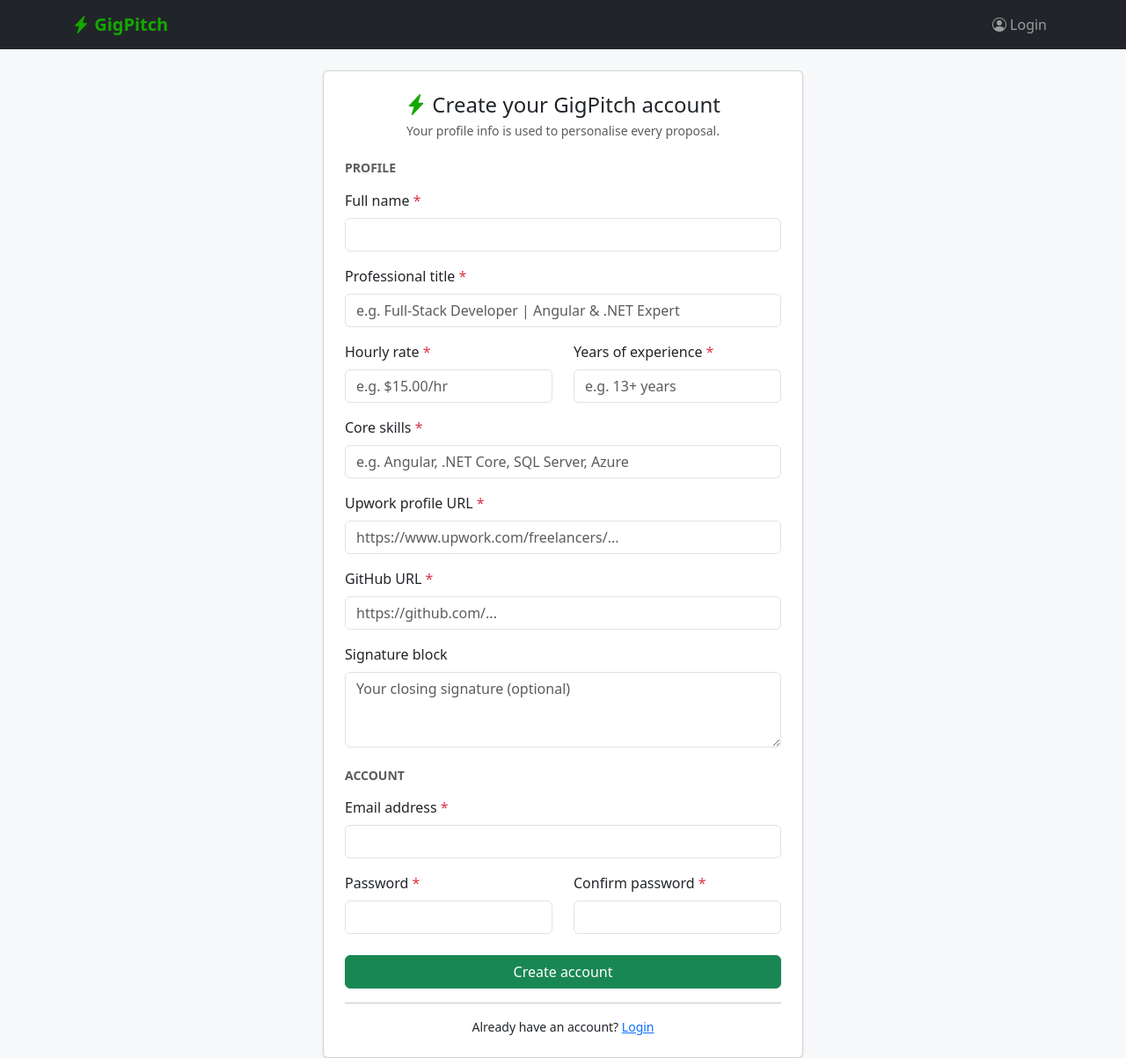
After one commit to iam-viru/GigPitch, a Flask app: page /register in a window 1280 px wide. The commit adds this page. Shown: the whole page at 88% size. Run offline with Flask 3, Linux system fonts and the light colour scheme.

Commit message:
feat: add session-based login, registration, and logout

```diff
--- a/app.py
+++ b/app.py
@@ -1,8 +1,12 @@
 import os
-from flask import Flask, render_template, request, redirect, url_for, flash, jsonify
+from datetime import timedelta
+from functools import wraps
+
+from flask import Flask, render_template, request, redirect, url_for, flash, jsonify, session, make_response
 from dotenv import load_dotenv
+from werkzeug.security import generate_password_hash, check_password_hash
 
-from database.db import init_db, seed_db
+from database.db import init_db, seed_db, get_user_by_email, create_user
 from proposals.proposal_builder import (
     build_proposal, validate_proposal, save_proposal,
     get_proposal, get_all_proposals, get_approved_proposals,
@@ -13,24 +17,101 @@ load_dotenv()
 
 app = Flask(__name__)
 app.secret_key = os.environ.get("SECRET_KEY", "dev-secret-key-change-in-production")
-
-DEFAULT_USER_ID = 1
+app.config.update(
+    SESSION_COOKIE_HTTPONLY=True,
+    SESSION_COOKIE_SAMESITE="Lax",
+    SESSION_COOKIE_SECURE=os.environ.get("FLASK_ENV") == "production",
+    PERMANENT_SESSION_LIFETIME=timedelta(hours=8),
+)
 
 
-def get_default_user_id():
-    from database.db import get_db
-    conn = get_db()
-    try:
-        user = conn.execute("SELECT id FROM users LIMIT 1").fetchone()
-        return user["id"] if user else None
-    finally:
-        conn.close()
+@app.after_request
+def set_no_cache(response):
+    """Prevent browser from caching any HTML page — back button after logout shows nothing."""
+    if "text/html" in response.content_type:
+        response.headers["Cache-Control"] = "no-store, no-cache, must-revalidate, max-age=0"
+        response.headers["Pragma"] = "no-cache"
+        response.headers["Expires"] = "0"
+    return response
+
+
+def login_required(f):
+    @wraps(f)
+    def decorated(*args, **kwargs):
+        if "user_id" not in session:
+            return redirect(url_for("login"))
+        return f(*args, **kwargs)
+    return decorated
+
+
+@app.route("/login", methods=["GET", "POST"])
+def login():
+    if request.method == "POST":
+        email = request.form.get("email", "").strip().lower()
+        password = request.form.get("password", "")
+
+        user = get_user_by_email(email)
+        if user and user["password_hash"] and check_password_hash(user["password_hash"], password):
+            session.clear()  # prevent session fixation
+            session["user_id"] = user["id"]
+            return redirect(url_for("index"))
+
+        flash("Invalid email or password.", "danger")
+        return render_template("login.html", email=email)
+
+    return render_template("login.html", email="")
+
+
+@app.route("/register", methods=["GET", "POST"])
+def register():
+    if request.method == "POST":
+        name = request.form.get("name", "").strip()
+        title = request.form.get("title", "").strip()
+        rate = request.form.get("rate", "").strip()
+        experience = request.form.get("experience", "").strip()
+        skills = request.form.get("skills", "").strip()
+        upwork_url = request.form.get("upwork_url", "").strip()
+        github_url = request.form.get("github_url", "").strip()
+        signature = request.form.get("signature", "").strip()
+        email = request.form.get("email", "").strip().lower()
+        password = request.form.get("password", "")
+        confirm_password = request.form.get("confirm_password", "")
+
+        if not all([name, title, rate, experience, skills, upwork_url, github_url, email, password]):
+            flash("All fields except signature are required.", "danger")
+            return render_template("register.html", form_data=request.form)
+
+        if password != confirm_password:
+            flash("Passwords do not match.", "danger")
+            return render_template("register.html", form_data=request.form)
+
+        if get_user_by_email(email):
+            flash("An account with that email already exists.", "danger")
+            return render_template("register.html", form_data=request.form)
+
+        user_id = create_user(
+            name, title, rate, experience, skills,
+            upwork_url, github_url, signature, email,
+            generate_password_hash(password),
+        )
+        session.clear()  # prevent session fixation
+        session["user_id"] = user_id
+        return redirect(url_for("index"))
+
+    return render_template("register.html", form_data={})
+
+
+@app.route("/logout", methods=["POST"])
+def logout():
+    session.clear()
+    return redirect(url_for("login"))
 
 
 @app.route("/")
+@login_required
 def index():
-    user_id = get_default_user_id()
-    proposals = get_all_proposals(user_id) if user_id else []
+    user_id = session["user_id"]
+    proposals = get_all_proposals(user_id)
     status_filter = request.args.get("status", "")
     if status_filter:
         proposals = [p for p in proposals if p["status"] == status_filter]
@@ -38,6 +119,7 @@ def index():
 
 
 @app.route("/generate", methods=["GET", "POST"])
+@login_required
 def generate():
     if request.method == "POST":
         job_title = request.form.get("job_title", "").strip()
@@ -48,10 +130,7 @@ def generate():
             flash("Job title and description are required.", "danger")
             return render_template("generate.html", form_data=request.form)
 
-        user_id = get_default_user_id()
-        if not user_id:
-            flash("No user profile found. Please set up your profile.", "danger")
-            return render_template("generate.html", form_data=request.form)
+        user_id = session["user_id"]
 
         try:
             job_data = {
@@ -81,6 +160,7 @@ def generate():
 
 
 @app.route("/proposal/<int:proposal_id>")
+@login_required
 def view_proposal(proposal_id):
     proposal = get_proposal(proposal_id)
     if not proposal:
@@ -90,6 +170,7 @@ def view_proposal(proposal_id):
 
 
 @app.route("/proposal/<int:proposal_id>/approve", methods=["POST"])
+@login_required
 def approve(proposal_id):
     if update_proposal_status(proposal_id, "approved"):
         flash("Proposal approved and saved to history.", "success")
@@ -99,6 +180,7 @@ def approve(proposal_id):
 
 
 @app.route("/proposal/<int:proposal_id>/status", methods=["POST"])
+@login_required
 def update_status(proposal_id):
     new_status = request.form.get("status", "")
     if update_proposal_status(proposal_id, new_status):
@@ -109,13 +191,15 @@ def update_status(proposal_id):
 
 
 @app.route("/history")
+@login_required
 def history():
-    user_id = get_default_user_id()
-    proposals = get_approved_proposals(user_id) if user_id else []
+    user_id = session["user_id"]
+    proposals = get_approved_proposals(user_id)
     return render_template("history.html", proposals=proposals)
 
 
 @app.route("/proposal/<int:proposal_id>/delete", methods=["POST"])
+@login_required
 def delete(proposal_id):
     delete_proposal(proposal_id)
     flash("Proposal deleted.", "success")
@@ -123,6 +207,7 @@ def delete(proposal_id):
 
 
 @app.route("/api/proposal/<int:proposal_id>")
+@login_required
 def api_proposal(proposal_id):
     proposal = get_proposal(proposal_id)
     if not proposal:
--- a/templates/base.html
+++ b/templates/base.html
@@ -7,17 +7,27 @@
     <link href="https://cdn.jsdelivr.net/npm/bootstrap@5.3.2/dist/css/bootstrap.min.css" rel="stylesheet">
     <link href="https://cdn.jsdelivr.net/npm/bootstrap-icons@1.11.3/font/bootstrap-icons.min.css" rel="stylesheet">
     <style>
-        body { background-color: #f8f9fa; }
-        .navbar-brand { font-weight: 700; color: #14a800 !important; }
-        .status-draft { background-color: #6c757d; }
-        .status-ready { background-color: #0d6efd; }
-        .status-submitted { background-color: #14a800; }
-        .status-archived { background-color: #adb5bd; }
+        :root {
+            --color-bg: #f8f9fa;
+            --color-brand: #14a800;
+            --color-status-draft: #6c757d;
+            --color-status-ready: #0d6efd;
+            --color-status-submitted: #14a800;
+            --color-status-archived: #adb5bd;
+            --color-surface: #fff;
+            --color-border: #dee2e6;
+        }
+        body { background-color: var(--color-bg); }
+        .navbar-brand { font-weight: 700; color: var(--color-brand) !important; }
+        .status-draft { background-color: var(--color-status-draft); }
+        .status-ready { background-color: var(--color-status-ready); }
+        .status-submitted { background-color: var(--color-status-submitted); }
+        .status-archived { background-color: var(--color-status-archived); }
         .proposal-card:hover { box-shadow: 0 4px 12px rgba(0,0,0,0.1); transition: box-shadow 0.2s; }
         .full-text-box {
             white-space: pre-wrap;
-            background: #fff;
-            border: 1px solid #dee2e6;
+            background: var(--color-surface);
+            border: 1px solid var(--color-border);
             border-radius: 8px;
             padding: 1.5rem;
             font-family: inherit;
@@ -33,6 +43,7 @@
                 <i class="bi bi-lightning-charge-fill"></i> GigPitch
             </a>
             <div class="navbar-nav ms-auto">
+                {% if session.get("user_id") %}
                 <a class="nav-link" href="{{ url_for('index') }}">
                     <i class="bi bi-house"></i> Dashboard
                 </a>
@@ -42,6 +53,16 @@
                 <a class="nav-link" href="{{ url_for('history') }}">
                     <i class="bi bi-clock-history"></i> History
                 </a>
+                <form action="{{ url_for('logout') }}" method="post" class="d-inline">
+                    <button type="submit" class="btn btn-link nav-link text-white">
+                        <i class="bi bi-box-arrow-right"></i> Logout
+                    </button>
+                </form>
+                {% else %}
+                <a class="nav-link" href="{{ url_for('login') }}">
+                    <i class="bi bi-person-circle"></i> Login
+                </a>
+                {% endif %}
             </div>
         </div>
     </nav>
--- /dev/null
+++ b/templates/register.html
@@ -0,0 +1,104 @@
+{% extends "base.html" %}
+
+{% block title %}Register — GigPitch{% endblock %}
+
+{% block content %}
+<div class="row justify-content-center mt-4">
+    <div class="col-md-8 col-lg-6">
+        <div class="card shadow-sm">
+            <div class="card-body p-4">
+                <h4 class="card-title mb-1 text-center">
+                    <i class="bi bi-lightning-charge-fill" style="color: var(--color-brand);"></i> Create your GigPitch account
+                </h4>
+                <p class="text-muted text-center small mb-4">Your profile info is used to personalise every proposal.</p>
+
+                <form method="post" action="{{ url_for('register') }}">
+
+                    <h6 class="text-uppercase text-muted small fw-semibold mb-3">Profile</h6>
+
+                    <div class="mb-3">
+                        <label for="name" class="form-label">Full name <span class="text-danger">*</span></label>
+                        <input type="text" class="form-control" id="name" name="name"
+                               value="{{ form_data.get('name', '') }}" required>
+                    </div>
+
+                    <div class="mb-3">
+                        <label for="title" class="form-label">Professional title <span class="text-danger">*</span></label>
+                        <input type="text" class="form-control" id="title" name="title"
+                               placeholder="e.g. Full-Stack Developer | Angular & .NET Expert"
+                               value="{{ form_data.get('title', '') }}" required>
+                    </div>
+
+                    <div class="row">
+                        <div class="col-md-6 mb-3">
+                            <label for="rate" class="form-label">Hourly rate <span class="text-danger">*</span></label>
+                            <input type="text" class="form-control" id="rate" name="rate"
+                                   placeholder="e.g. $15.00/hr"
+                                   value="{{ form_data.get('rate', '') }}" required>
+                        </div>
+                        <div class="col-md-6 mb-3">
+                            <label for="experience" class="form-label">Years of experience <span class="text-danger">*</span></label>
+                            <input type="text" class="form-control" id="experience" name="experience"
+                                   placeholder="e.g. 13+ years"
+                                   value="{{ form_data.get('experience', '') }}" required>
+                        </div>
+                    </div>
+
+                    <div class="mb-3">
+                        <label for="skills" class="form-label">Core skills <span class="text-danger">*</span></label>
+                        <input type="text" class="form-control" id="skills" name="skills"
+                               placeholder="e.g. Angular, .NET Core, SQL Server, Azure"
+                               value="{{ form_data.get('skills', '') }}" required>
+                    </div>
+
+                    <div class="mb-3">
+                        <label for="upwork_url" class="form-label">Upwork profile URL <span class="text-danger">*</span></label>
+                        <input type="url" class="form-control" id="upwork_url" name="upwork_url"
+                               placeholder="https://www.upwork.com/freelancers/..."
+                               value="{{ form_data.get('upwork_url', '') }}" required>
+                    </div>
+
+                    <div class="mb-3">
+                        <label for="github_url" class="form-label">GitHub URL <span class="text-danger">*</span></label>
+                        <input type="url" class="form-control" id="github_url" name="github_url"
+                               placeholder="https://github.com/..."
+                               value="{{ form_data.get('github_url', '') }}" required>
+                    </div>
+
+                    <div class="mb-4">
+                        <label for="signature" class="form-label">Signature block</label>
+                        <textarea class="form-control" id="signature" name="signature" rows="3"
+                                  placeholder="Your closing signature (optional)">{{ form_data.get('signature', '') }}</textarea>
+                    </div>
+
+                    <h6 class="text-uppercase text-muted small fw-semibold mb-3">Account</h6>
+
+                    <div class="mb-3">
+                        <label for="email" class="form-label">Email address <span class="text-danger">*</span></label>
+                        <input type="email" class="form-control" id="email" name="email"
+                               value="{{ form_data.get('email', '') }}" required>
+                    </div>
+
+                    <div class="row">
+                        <div class="col-md-6 mb-3">
+                            <label for="password" class="form-label">Password <span class="text-danger">*</span></label>
+                            <input type="password" class="form-control" id="password" name="password" required>
+                        </div>
+                        <div class="col-md-6 mb-4">
+                            <label for="confirm_password" class="form-label">Confirm password <span class="text-danger">*</span></label>
+                            <input type="password" class="form-control" id="confirm_password" name="confirm_password" required>
+                        </div>
+                    </div>
+
+                    <button type="submit" class="btn btn-success w-100">Create account</button>
+                </form>
+
+                <hr>
+                <p class="text-center mb-0 small">
+                    Already have an account? <a href="{{ url_for('login') }}">Login</a>
+                </p>
+            </div>
+        </div>
+    </div>
+</div>
+{% endblock %}
```
Also changed, not shown: database/db.py (+52 -4 lines), templates/login.html (added, +48 -0 lines), .claude/specs/02-user-login-registration.md (added).
